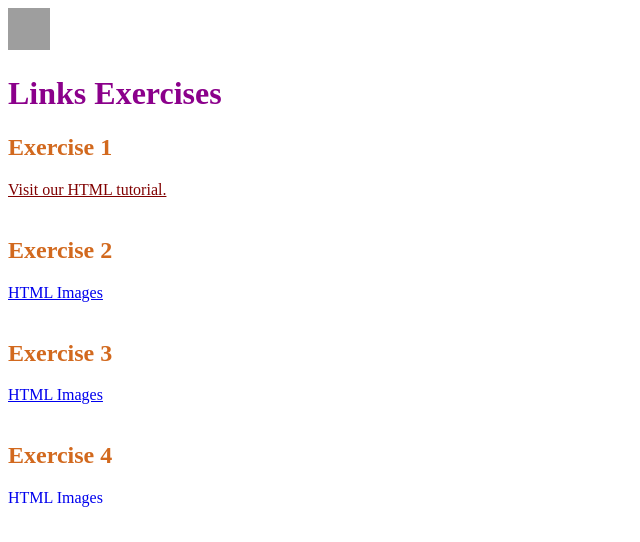
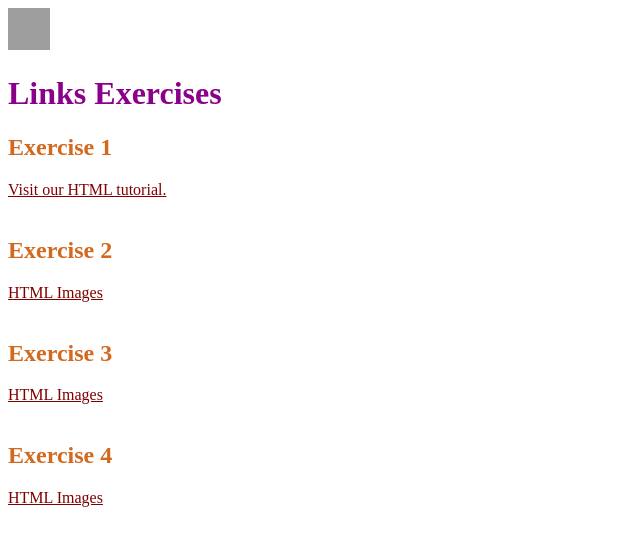
Before and after one commit to phaml7773/phaml7773.github.io, a plain HTML site: page exercises/links.html in a window 1280 px wide. Shown: the top 542 px of the page, without its empty margins (0-640 px from the left). Drawn offline with Linux system fonts and the light colour scheme; grey boxes are pictures that could not be loaded.

Commit message:
Update links.html

```diff
--- a/exercises/links.html
+++ b/exercises/links.html
@@ -16,15 +16,15 @@
  <br></br>
 
 <h2 style="color:Chocolate;">Exercise 2</h2>
- <a href="html_images.asp">HTML Images</a>
+ <a href="html_images.asp" style="color:Maroon;">HTML Images</a>
  <br></br>
 
 <h2 style="color:Chocolate;">Exercise 3</h2>
- <a href="html_images.asp" target="_blank">HTML Images</a>
+ <a href="html_images.asp" style="color:Maroon;" target="_blank">HTML Images</a>
  <br></br>
 
 <h2 style="color:Chocolate;">Exercise 4</h2>
- <a href="html_images.asp" target="_blank" style="text-decoration:none">HTML Images</a>
+ <a href="html_images.asp" style="color:Maroon;" target="_blank" style="text-decoration:none">HTML Images</a>
  <br></br>
 
 <h2 style="color:Chocolate;">Exercise 5</h2>
```
